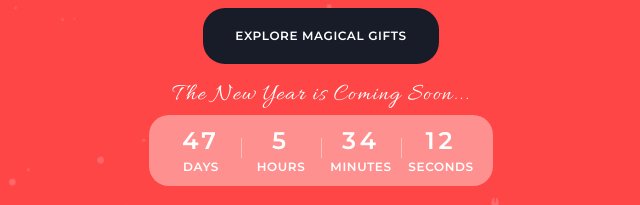
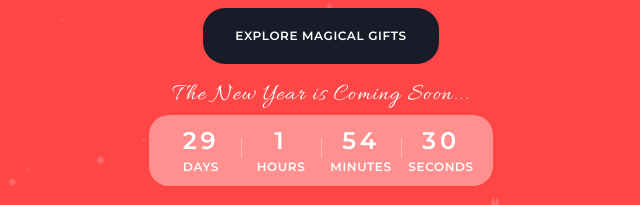
Before and after one commit to SashAwl/rs-projects, a plain HTML site: page christmas-shop/index.html in a window 1280 px wide. Shown: the part 2945-3150 px from the top of the page, 319-959 px from the left. Drawn offline with Linux system fonts and the light colour scheme.

Commit message:
feat: add timer on Home page

```diff
--- a/christmas-shop/index.html
+++ b/christmas-shop/index.html
@@ -111,19 +111,19 @@
                 <h4 class="elegant-text elegant-text--white">The New Year is Coming Soon...</h4>
                 <div class="cta__box">
                     <div class="cta__item">
-                        <h3 class="heading heading-mini heading-mini--white">47</h3>
+                        <h3 class="heading heading-mini heading-mini--white cta-days">47</h3>
                         <p class="heading heading-small heading-small--white heading-small--indent-cta">days</p>
                     </div>
                     <div class="cta__item">
-                        <h3 class="heading heading-mini heading-mini--white">5</h3>
+                        <h3 class="heading heading-mini heading-mini--white cta-hours">5</h3>
                         <p class="heading heading-small heading-small--white heading-small--indent-cta">hours</p>
                     </div>
                     <div class="cta__item">
-                        <h3 class="heading heading-mini heading-mini--white">34</h3>
+                        <h3 class="heading heading-mini heading-mini--white cta-minutes">34</h3>
                         <p class="heading heading-small heading-small--white heading-small--indent-cta">minutes</p>
                     </div>
                     <div class="cta__item">
-                        <h3 class="heading heading-mini heading-mini--white">12</h3>
+                        <h3 class="heading heading-mini heading-mini--white cta-seconds">12</h3>
                         <p class="heading heading-small heading-small--white heading-small--indent-cta">seconds</p>
                     </div>
                 </div>
--- a/christmas-shop/pages/home/index.js
+++ b/christmas-shop/pages/home/index.js
@@ -61,7 +61,37 @@ window.addEventListener("resize", () => {
     leftClickCount = 0;
 })
 
+
 /* Gift box*/
 
 const bestGiftBox = document.querySelector(".best-gifts__box");
 completeGiftBox(bestGiftBox, 4, "./assets/");
+
+
+/* Timer */
+
+function updateTimer() {
+    const now = new Date();
+    const nextYear = now.getUTCFullYear() + 1;
+    const newYear = new Date(Date.UTC(nextYear, 0, 1, 0, 0, 0));
+
+    const waitTime = newYear - now;
+
+    if (waitTime <= 0) {
+        clearInterval(timerInterval);
+        return;
+    }
+
+    const days = Math.floor(waitTime / (1000 * 60 * 60 * 24));
+    const hours = Math.floor((waitTime % (1000 * 60 * 60 * 24)) / (1000 * 60 * 60));
+    const minutes = Math.floor((waitTime % (1000 * 60 * 60)) / (1000 * 60));
+    const seconds = Math.floor((waitTime % (1000 * 60)) / 1000);
+
+    document.querySelector(".cta-days").textContent = days;
+    document.querySelector(".cta-hours").textContent = hours;
+    document.querySelector(".cta-minutes").textContent = minutes;
+    document.querySelector(".cta-seconds").textContent = seconds;
+}
+
+const timerInterval = setInterval(updateTimer, 1000);
+updateTimer();
--- a/christmas-shop/scripts/gift-cards.js
+++ b/christmas-shop/scripts/gift-cards.js
@@ -73,7 +73,6 @@ function createDetailsItem(name, value, relativeLocalImg) {
 
 function closeModal(modalItem) {
     const modal = modalItem.closest(".modal-block");
-    console.log(modal)
     const backModal = document.querySelector(".modal__background");
     document.body.style.overflow = "auto";
     backModal.style.display = "none";
@@ -144,7 +143,6 @@ async function completeGiftBox(parentBox, countCard, pageLocation, filterCategor
 window.addEventListener("click", (e) => {
     if (e.target.matches(".modal__background")) {
         const modal = document.querySelector(".modal-block");
-        console.log(modal)
         closeModal(modal);
     }
 })
```
